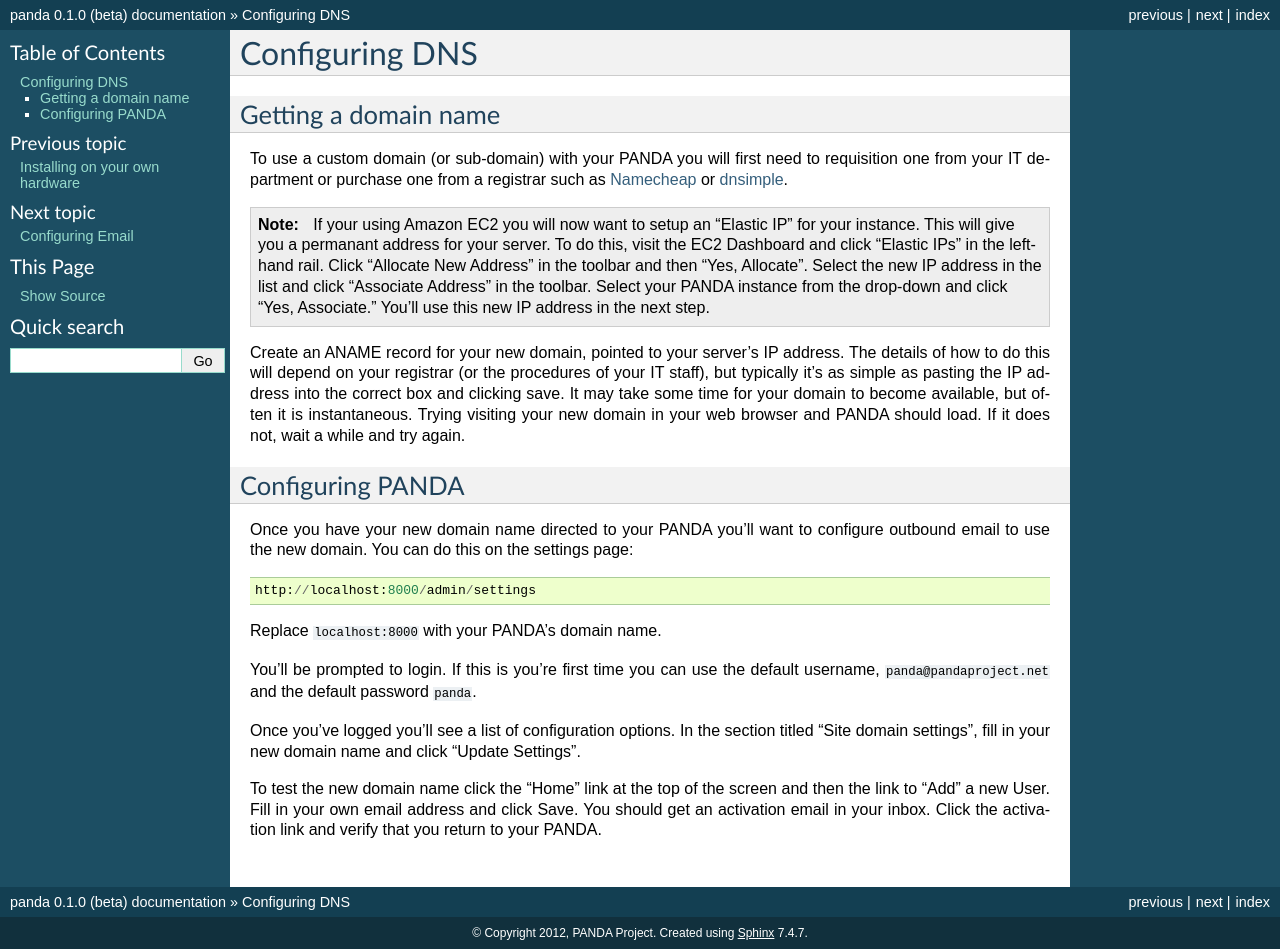
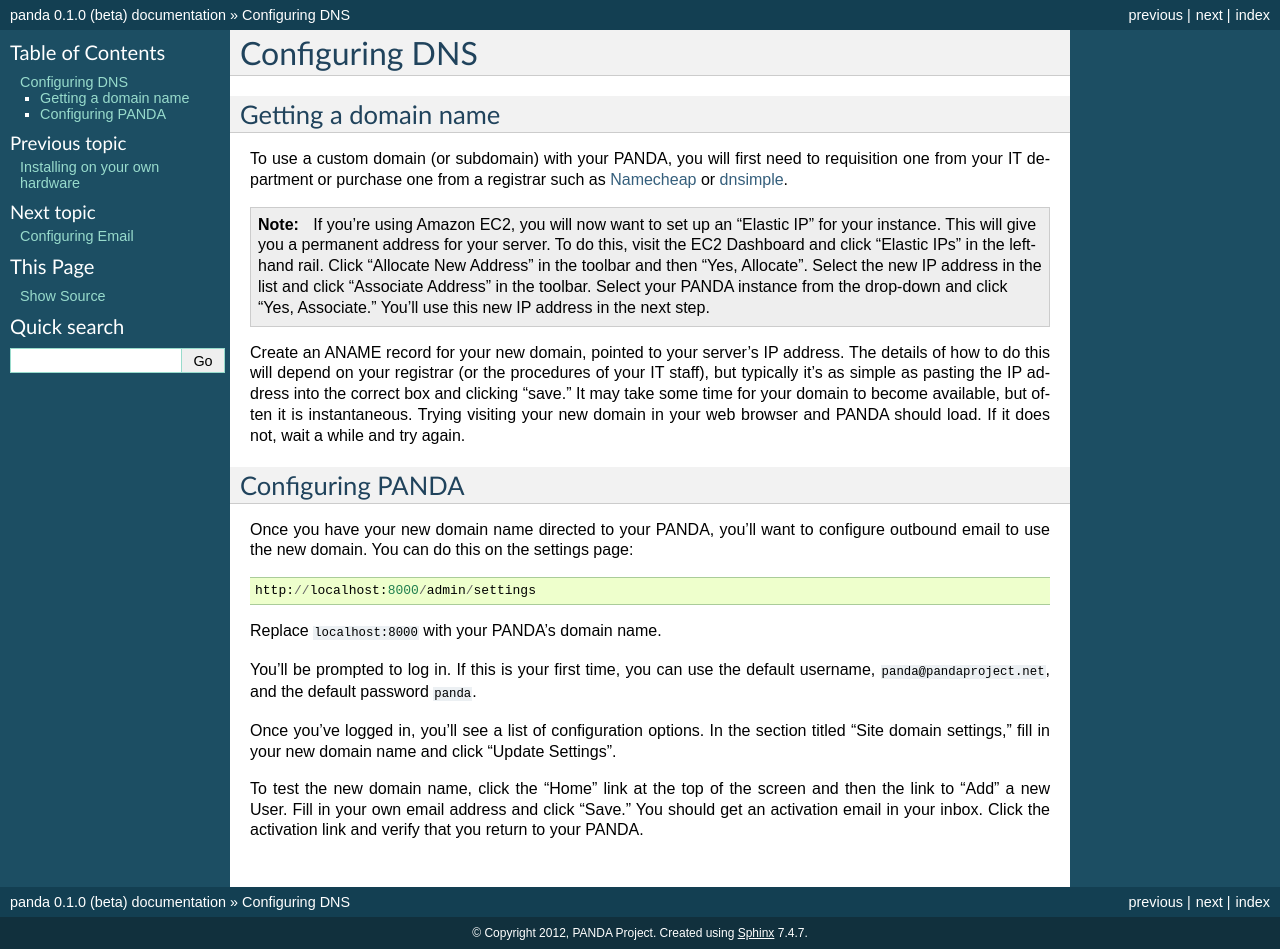
Before and after one commit to pandaproject/panda, a Sphinx documentation site: the page built from docs/dns.rst, in a window 1280 px wide. Built offline with Sphinx 7.4.7, drawn with Linux system fonts in a browser that asks for light colours.

Commit message:
Update docs/dns.rst

```diff
--- a/docs/dns.rst
+++ b/docs/dns.rst
@@ -5,25 +5,25 @@ Configuring DNS
 Getting a domain name
 ---------------------
 
-To use a custom domain (or sub-domain) with your PANDA you will first need to requisition one from your IT department or purchase one from a registrar such as `Namecheap <http://www.namecheap.com/>`_ or `dnsimple <https://dnsimple.com/>`_.
+To use a custom domain (or subdomain) with your PANDA, you will first need to requisition one from your IT department or purchase one from a registrar such as `Namecheap <http://www.namecheap.com/>`_ or `dnsimple <https://dnsimple.com/>`_.
 
 .. note::
 
-    If your using Amazon EC2 you will now want to setup an "Elastic IP" for your instance. This will give you a permanant address for your server. To do this, visit the EC2 Dashboard and click "Elastic IPs" in the left-hand rail. Click "Allocate New Address" in the toolbar and then "Yes, Allocate". Select the new IP address in the list and click "Associate Address" in the toolbar. Select your PANDA instance from the drop-down and click "Yes, Associate." You'll use this new IP address in the next step.
+    If you're using Amazon EC2, you will now want to set up an "Elastic IP" for your instance. This will give you a permanent address for your server. To do this, visit the EC2 Dashboard and click "Elastic IPs" in the left-hand rail. Click "Allocate New Address" in the toolbar and then "Yes, Allocate". Select the new IP address in the list and click "Associate Address" in the toolbar. Select your PANDA instance from the drop-down and click "Yes, Associate." You'll use this new IP address in the next step.
 
-Create an ANAME record for your new domain, pointed to your server's IP address. The details of how to do this will depend on your registrar (or the procedures of your IT staff), but typically it's as simple as pasting the IP address into the correct box and clicking save. It may take some time for your domain to become available, but often it is instantaneous. Trying visiting your new domain in your web browser and PANDA should load. If it does not, wait a while and try again.
+Create an ANAME record for your new domain, pointed to your server's IP address. The details of how to do this will depend on your registrar (or the procedures of your IT staff), but typically it's as simple as pasting the IP address into the correct box and clicking "save." It may take some time for your domain to become available, but often it is instantaneous. Trying visiting your new domain in your web browser and PANDA should load. If it does not, wait a while and try again.
 
 Configuring PANDA
 -----------------
 
-Once you have your new domain name directed to your PANDA you'll want to configure outbound email to use the new domain. You can do this on the settings page::
+Once you have your new domain name directed to your PANDA, you'll want to configure outbound email to use the new domain. You can do this on the settings page::
 
     http://localhost:8000/admin/settings
 
 Replace ``localhost:8000`` with your PANDA's domain name.
 
-You'll be prompted to login. If this is you're first time you can use the default username, ``panda@pandaproject.net`` and the default password ``panda``.
+You'll be prompted to log in. If this is your first time, you can use the default username, ``panda@pandaproject.net``, and the default password ``panda``.
 
-Once you've logged you'll see a list of configuration options. In the section titled "Site domain settings", fill in your new domain name and click "Update Settings".
+Once you've logged in, you'll see a list of configuration options. In the section titled "Site domain settings," fill in your new domain name and click "Update Settings".
 
-To test the new domain name click the "Home" link at the top of the screen and then the link to "Add" a new User. Fill in your own email address and click Save. You should get an activation email in your inbox. Click the activation link and verify that you return to your PANDA.
+To test the new domain name, click the "Home" link at the top of the screen and then the link to "Add" a new User. Fill in your own email address and click "Save." You should get an activation email in your inbox. Click the activation link and verify that you return to your PANDA.
```
